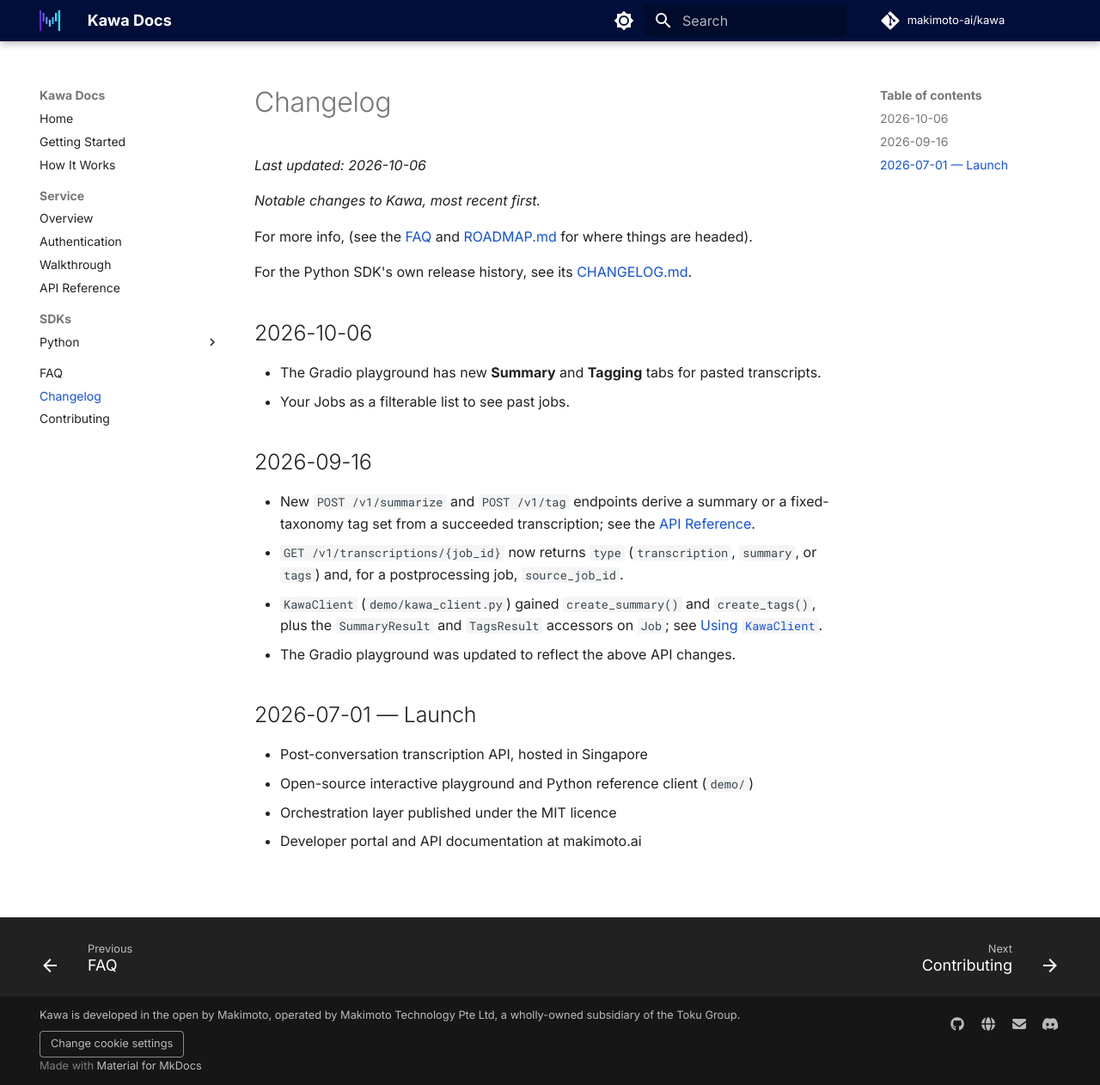
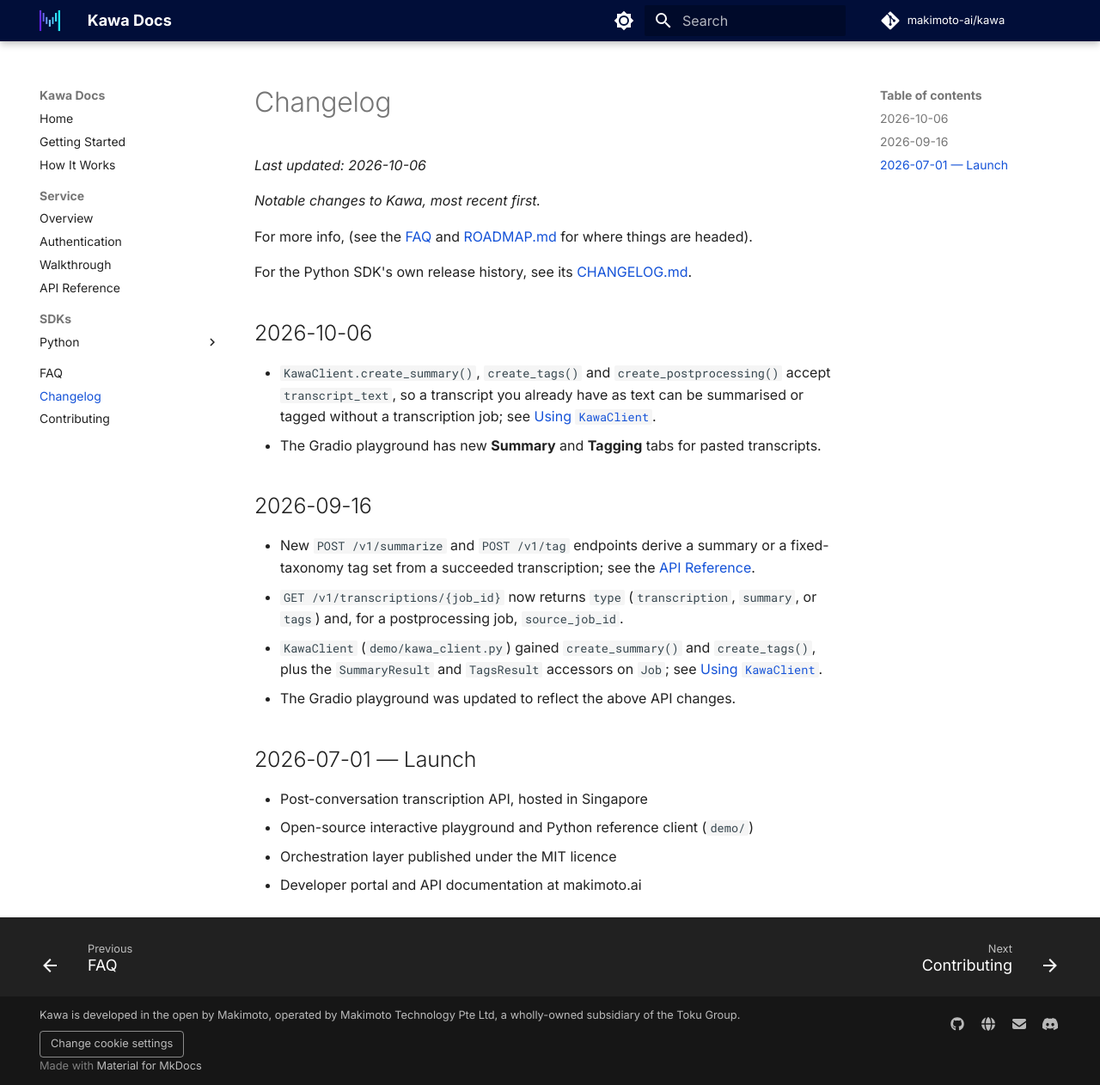
Before and after one commit to makimoto-ai/kawa, an MkDocs documentation site: the page built from docs/changelog.md, in a window 1280 px wide and 1262 px high. Shown: the whole window at 86% size. Built offline with MkDocs 1.6.1 and Material for MkDocs 9.7.7, drawn with Linux system fonts in a browser that asks for light colours; comment, search, counter and statistics services are not loaded.

Commit message:
Revert "fix: amended changelog"
This reverts commit 319ae8e90d2a64844962214519dc8512bce62045.

```diff
--- a/docs/changelog.md
+++ b/docs/changelog.md
@@ -10,8 +10,8 @@
 
 ## 2026-10-06
 
+- `KawaClient.create_summary()`, `create_tags()` and `create_postprocessing()` accept `transcript_text`, so a transcript you already have as text can be summarised or tagged without a transcription job; see [Using `KawaClient`](https://github.com/makimoto-ai/kawa/blob/main/demo/README.md#summarise-or-tag-a-transcription).
 - The Gradio playground has new **Summary** and **Tagging** tabs for pasted transcripts.
-- Your Jobs as a filterable list to see past jobs.
 
 ## 2026-09-16
 
```
